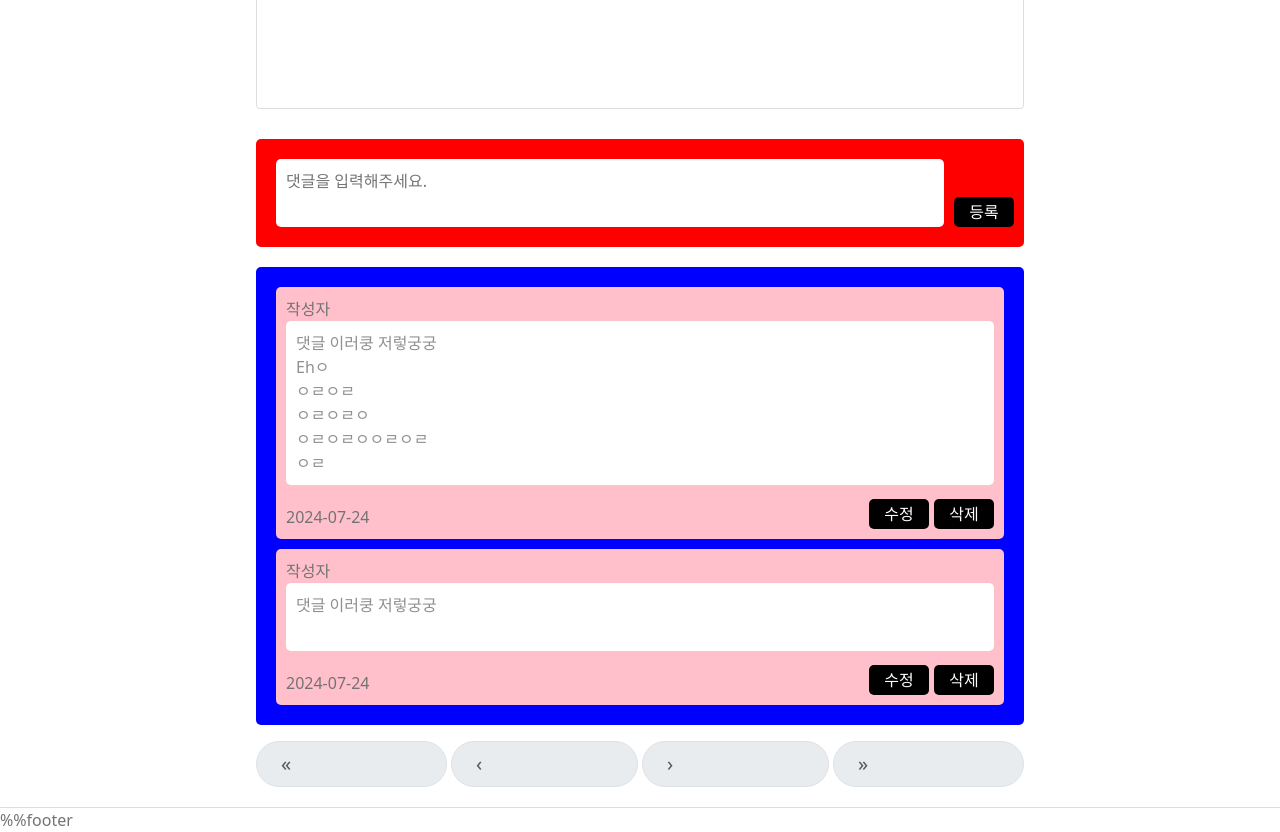
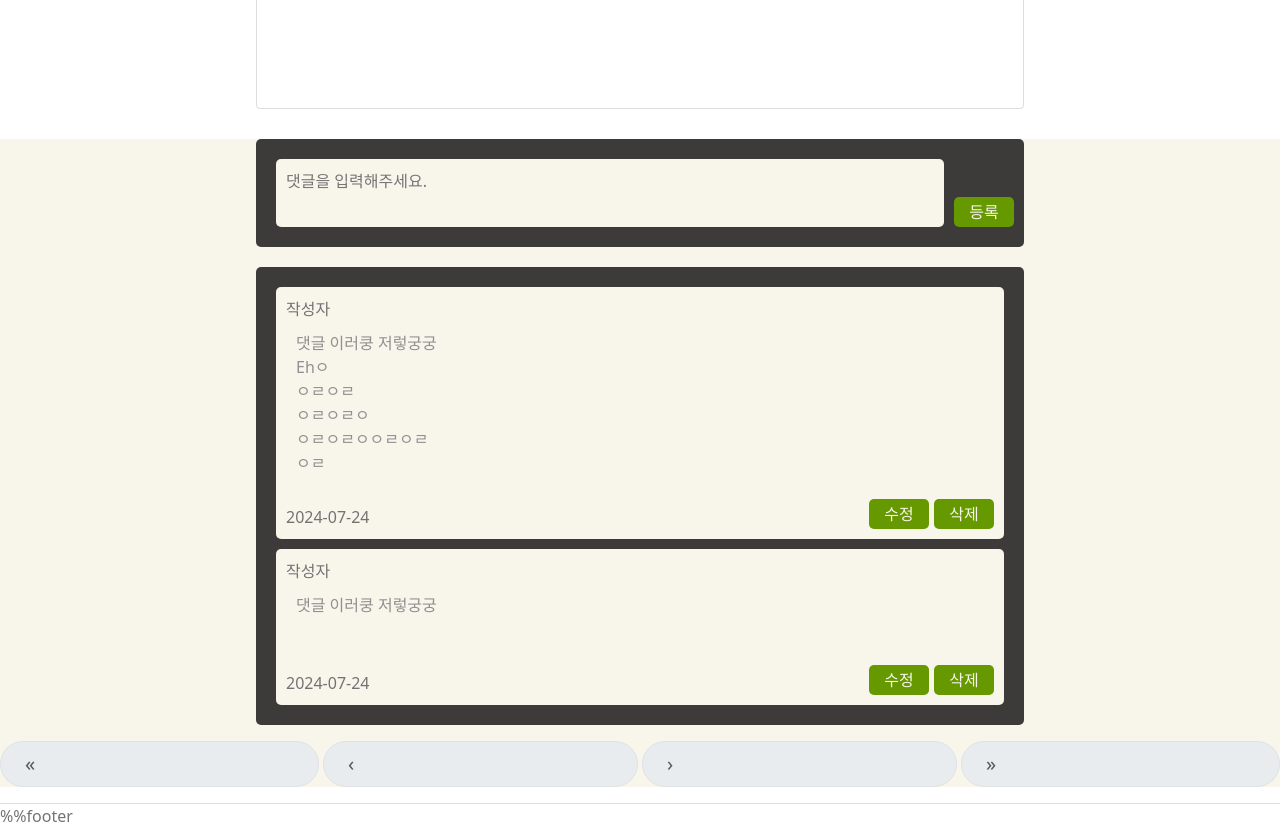
Before and after one commit to Chae-1/gallerygather, a Vue app in the folder gallerygather-front/: page /reviewdetails in a window 1280 px wide. Shown: the part 640-1472 px from the top of the page. Built offline with nearby package versions, Linux system fonts and the light colour scheme.

Commit message:
change color

```diff
--- a/gallerygather-front/src/layout/components/HeaderCompo.vue
+++ b/gallerygather-front/src/layout/components/HeaderCompo.vue
@@ -105,7 +105,8 @@ header {
     /* position: relative; */
     width: 100%;
     justify-content: space-between;
-    border-bottom: 1px solid #ddd;
+    border-bottom: 1px solid #faf3e0;;
+    background-color: #f8f5eb;
 }
 
 .logo {
--- a/gallerygather-front/src/layout/components/ReviewRepliesCompo.vue
+++ b/gallerygather-front/src/layout/components/ReviewRepliesCompo.vue
@@ -92,19 +92,23 @@ export default {
 }
 
 .reply-container {
-    width: 60%;
-    margin: 20px auto;
+    background-color: #f8f5eb;
+    /* width: 60%;
+    margin: 20px auto; */
 }
 .reply-register {
     position: relative;
     padding: 20px;
     border-radius: 5px;
-    background-color: red;
-    margin-bottom: 20px;
+    background-color: #3d3b3a;
+    width: 60%;
+    margin: 20px auto;
+    /* margin-bottom: 20px; */
 }
 
 .reply-register textarea {
     width: calc(100% - 60px);
+    background-color: #f8f5eb;
 }
 
 .reply-register button {
@@ -113,27 +117,29 @@ export default {
     right: 10px;
     width: 60px;
     height: 30px;
-    background-color: black;
+    background-color: #669900;
     border-radius: 5px;
-    color: white;
+    color: #f8f5eb;
 }
 
 .reply-lists-container {
-    background-color: blue;
+    width: 60%;
+    margin: 0 auto;
+    background-color: #3d3b3a;
     border-radius: 5px;
     padding: 20px 20px 10px;
 }
 
 li {
     list-style: none;
-    background-color: pink;
+    background-color: #f8f5eb;
     border-radius: 5px;
     margin-bottom: 10px;
     padding: 10px;
 }
 
 textarea {
-    background-color: white;
+    /* background-color: white; */
     border-radius: 5px;
     padding: 10px;
     resize: none;
@@ -141,7 +147,7 @@ textarea {
 }
 
 textarea.editable {
-    border: 1px solid black;
+    border: 1px solid #669900;
 }
 
 .reply {
@@ -177,9 +183,9 @@ textarea.editable {
 .reply-manage button {
     width: 60px;
     height: 30px;
-    background-color: black;
+    background-color: #669900;
     border-radius: 5px;
-    color: white;
+    color: #f8f5eb;
 }
 
 .date {
```
